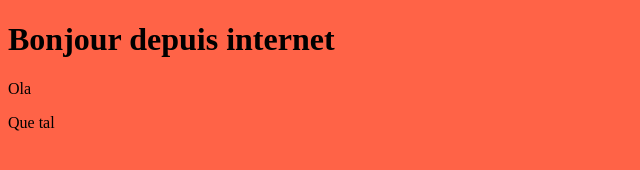
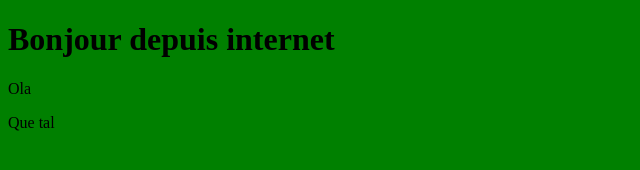
Before and after one commit to flexbox/raf-git-intro, a plain HTML site: page index.html in a window 1280 px wide. Shown: the whole page, without its empty margins (0-640 px from the left). Drawn offline with Linux system fonts and the light colour scheme.

Commit message:
add green

```diff
--- a/index.html
+++ b/index.html
@@ -6,7 +6,7 @@
 	<title>Hello</title>
 	<link rel="stylesheet" href="">
 </head>
-<body style="background-color: tomato">
+<body style="background-color: green">
 
 	<h1>Bonjour depuis internet</h1>
 	<p>Ola</p>
```
